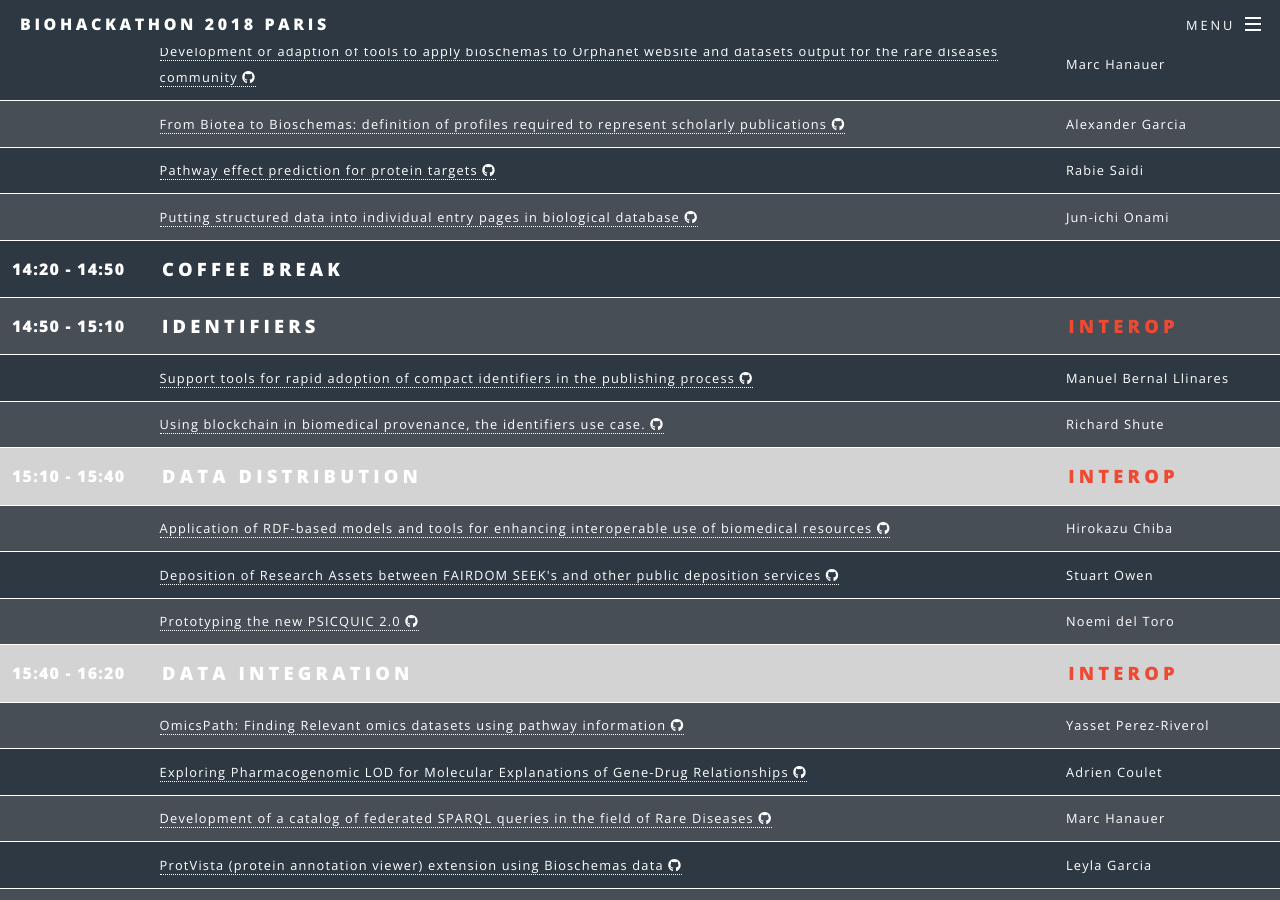
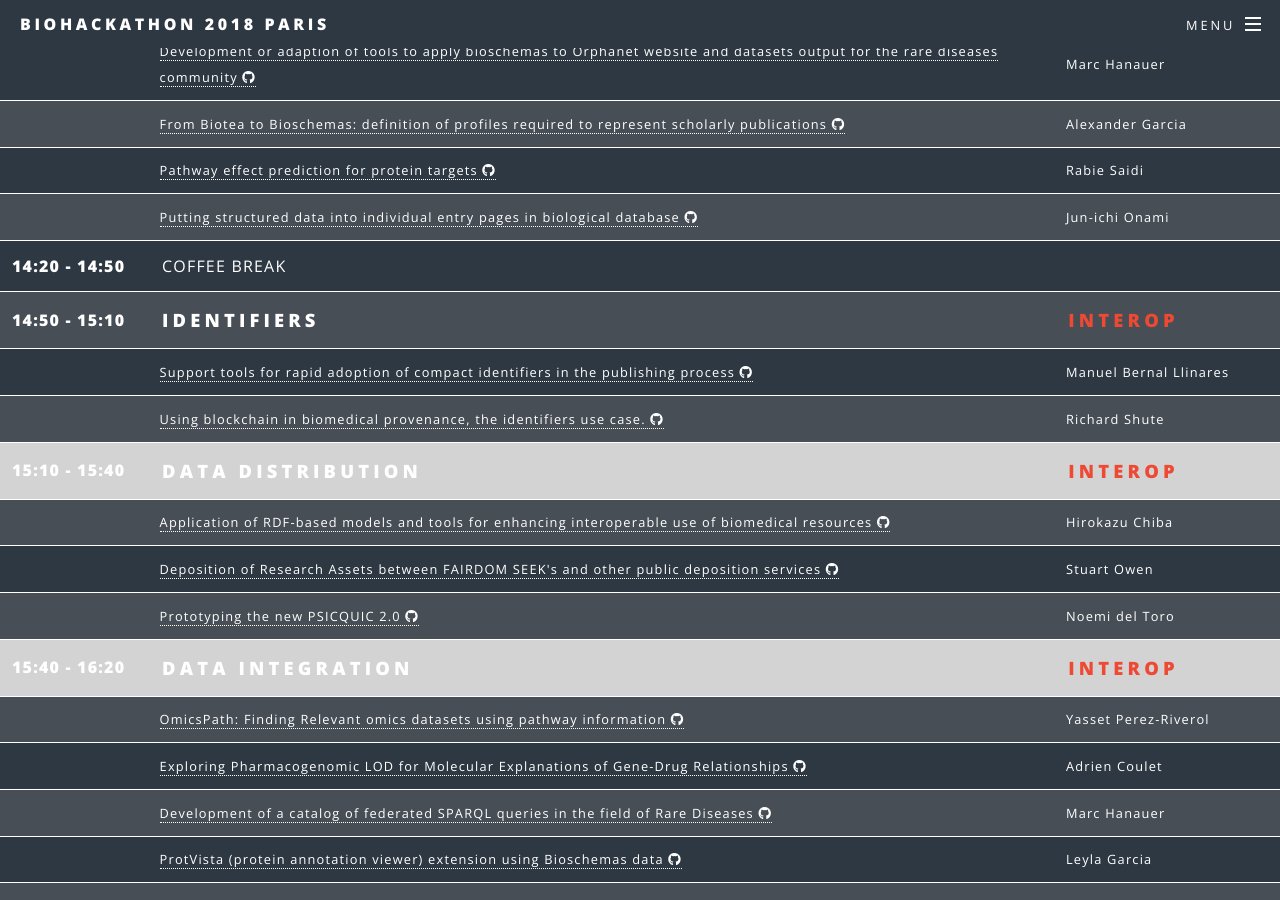
Before and after one commit to elixir-europe/bh2018paris, a Jekyll site: the page built from _programmes/2018-06-22-programme.md, in a window 1280 px wide and 900 px high, scrolled down 455 px. Built offline with Jekyll 4.4.1, drawn with Linux system fonts in a browser that asks for light colours; nearby versions of some CDN libraries.

Commit message:
Minor style changes

```diff
--- a/_programmes/2018-06-22-programme.md
+++ b/_programmes/2018-06-22-programme.md
@@ -8,7 +8,7 @@
     <div class="row">
         <div class="col-md-12 day">
             <h3>Symposium - Nov 12</h3>
-<table class="schedule-table">
+            <table class="schedule-table">
                 <tbody>
                     <tr>
                         <td class="time">12:00 - 13:00</td>
@@ -91,7 +91,7 @@
                     </tr>
 
                     <tr class="schedule-break-row">
-                        <td class="time">14:20 - 14:50</td><td class="event"><h3>COFFEE BREAK</h3></td><td></td>
+                        <td class="time">14:20 - 14:50</td><td class="event">COFFEE BREAK</td><td></td>
                     </tr>
                     <tr class="schedule-theme-row">
                         <td class="time">14:50 - 15:10</td><td class="event"><h3>IDENTIFIERS</h3></td><td class="speaker"><h3 id="interoperability">INTEROP</h3></td>
@@ -229,7 +229,7 @@
                         <td class="speaker">Jon Ison</td>
                     </tr>
                     <tr class="schedule-break-row">
-                        <td class="time">17:00 - 17:30</td><td class="event"><h3>COFFEE BREAK</h3></td><td></td>
+                        <td class="time">17:00 - 17:30</td><td class="event">COFFEE BREAK</td><td></td>
                     </tr>
                     <tr class="schedule-theme-row">
                         <td class="time">17:30 - 17:40</td><td class="event"><h3>VISUALISATION</h3></td><td class="speaker"><h3 id="interoperability">TOOLS</h3></td>
```
